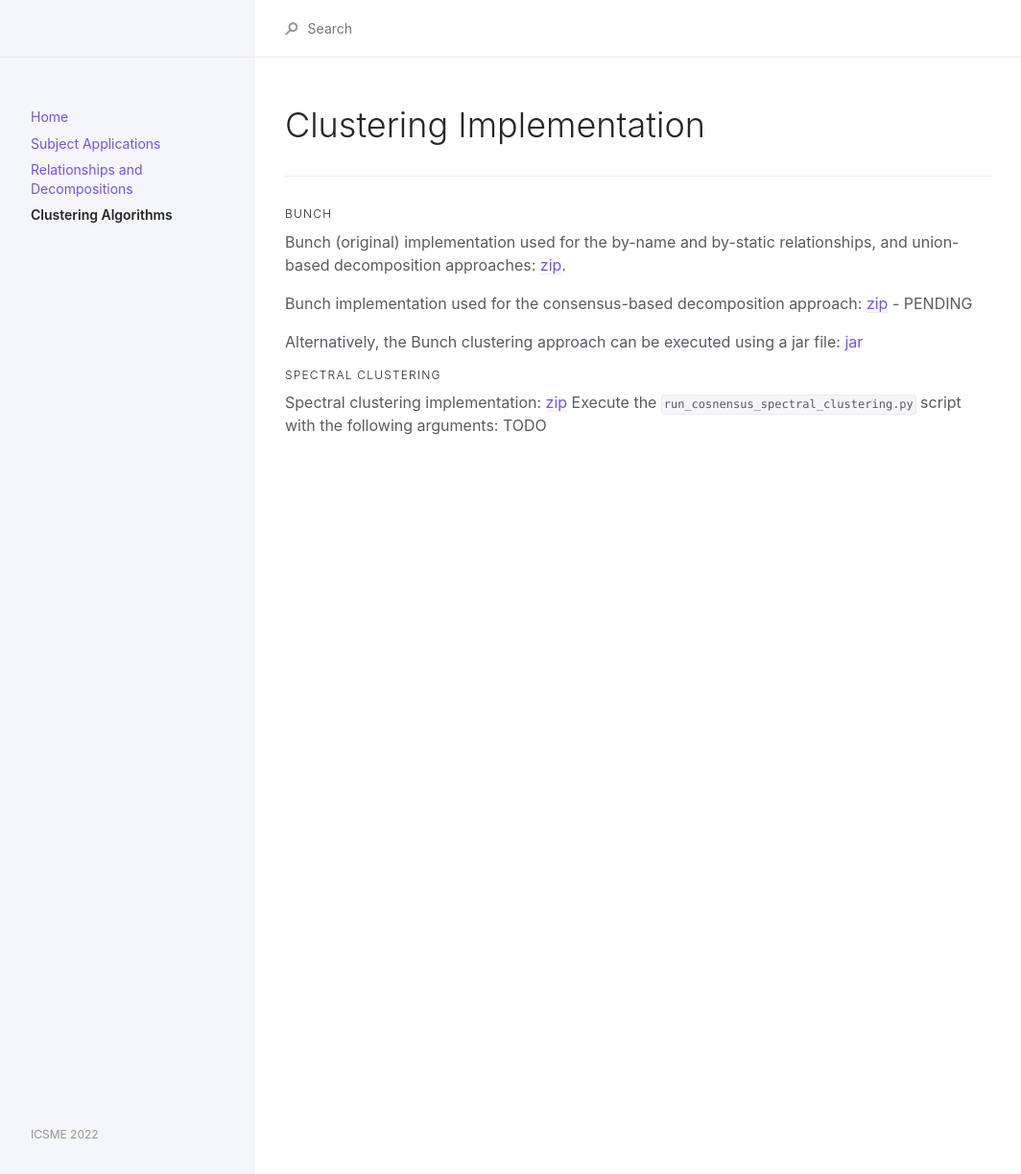
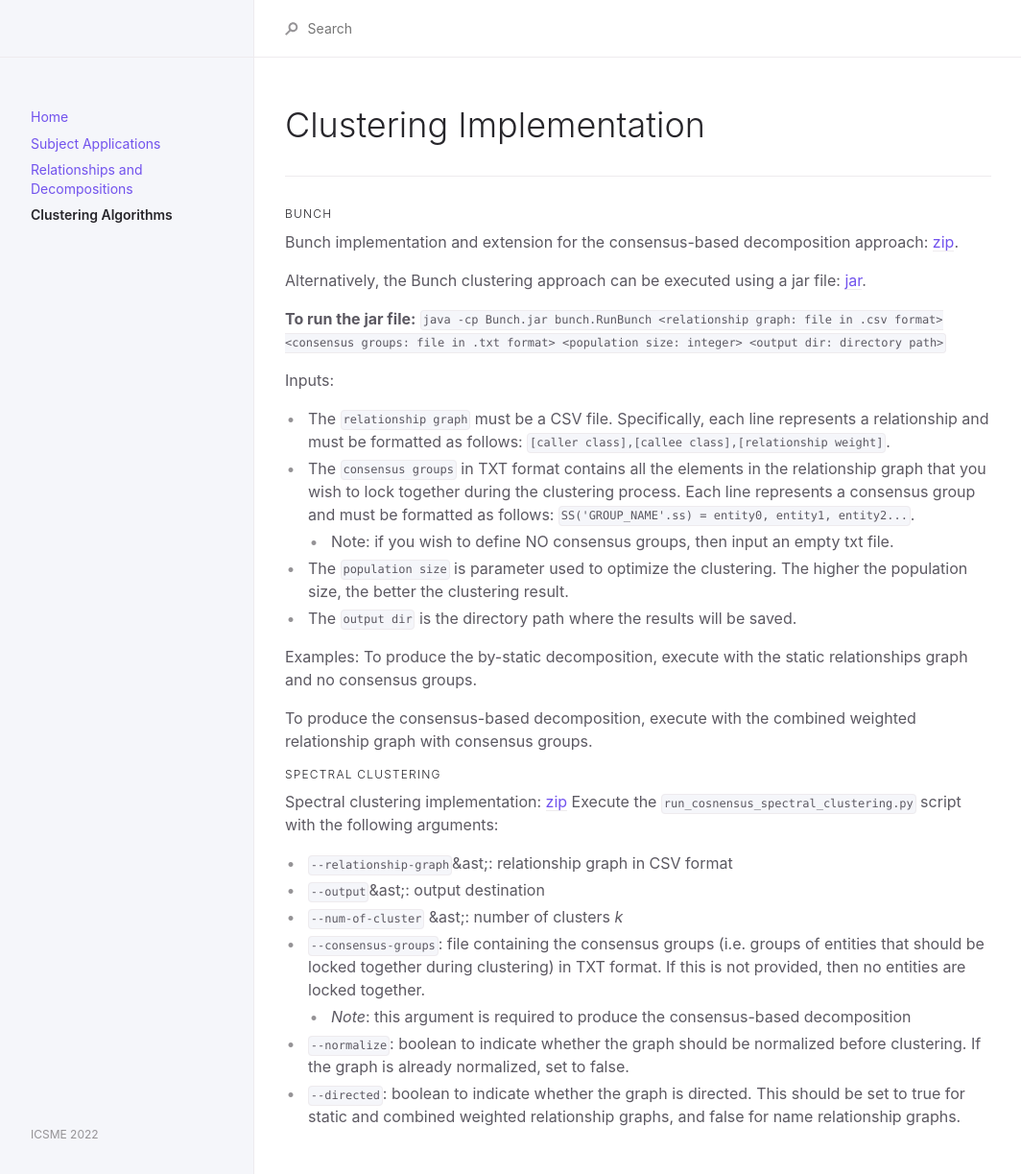
Before and after one commit to anonresearchsub/anonresearchsub.github.io, a Jekyll site: the page built from docs/clusteringalgorithms.md, in a window 1280 px wide. Shown: the whole page at 96% size, without its empty margins (107-1171 px from the left). Built offline with Jekyll 4.4.1, drawn with Linux system fonts in a browser that asks for light colours.

Commit message:
updated clustering implementation

```diff
--- a/docs/clusteringalgorithms.md
+++ b/docs/clusteringalgorithms.md
@@ -11,13 +11,33 @@ permalink: /docs/clusteringimplementation
 
 #### Bunch
 
-Bunch (original) implementation used for the by-name and by-static relationships, and union-based decomposition approaches: [zip](/assets/data/Bunch-source.zip).
+Bunch implementation and extension for the consensus-based decomposition approach: [zip](/assets/data/Bunch-source.zip).
 
-Bunch implementation used for the consensus-based decomposition approach: [zip]() - PENDING
+Alternatively, the Bunch clustering approach can be executed using a jar file: [jar](/assets/data/Bunch-jar.zip).
 
-Alternatively, the Bunch clustering approach can be executed using a jar file: [jar](/assets/data/Bunch-jar.zip)
+**To run the jar file:**
+`java -cp Bunch.jar bunch.RunBunch <relationship graph: file in .csv format> <consensus groups: file in .txt format> <population size: integer> <output dir: directory path>`
+
+Inputs:
+- The `relationship graph` must be a CSV file. Specifically, each line represents a relationship and must be formatted as follows: `[caller class],[callee class],[relationship weight]`.
+- The `consensus groups` in TXT format contains all the elements in the relationship graph that you wish to lock together during the clustering process. Each line represents a consensus group and must be formatted as follows: `SS('GROUP_NAME'.ss) = entity0, entity1, entity2...`.
+  - Note: if you wish to define NO consensus groups, then input an empty txt file.
+- The `population size` is parameter used to optimize the clustering. The higher the population size, the better the clustering result.
+- The `output dir` is the directory path where the results will be saved.
+
+Examples:
+To produce the by-static decomposition, execute with the static relationships graph and no consensus groups.
+
+To produce the consensus-based decomposition, execute with the combined weighted relationship graph with consensus groups.
 
 #### Spectral Clustering
 
 Spectral clustering implementation: [zip](/assets/data/Spectral-source.zip)
-Execute the `run_cosnensus_spectral_clustering.py` script with the following arguments: TODO
+Execute the `run_cosnensus_spectral_clustering.py` script with the following arguments:
+* `--relationship-graph`&ast;: relationship graph in CSV format
+* `--output`&ast;: output destination
+* `--num-of-cluster` &ast;: number of clusters *k*
+* `--consensus-groups`: file containing the consensus groups (i.e. groups of entities that should be locked together during clustering) in TXT format. If this is not provided, then no entities are locked together.
+  * *Note*: this argument is required to produce the consensus-based decomposition
+* `--normalize`: boolean to indicate whether the graph should be normalized before clustering. If the graph is already normalized, set to false.
+* `--directed`: boolean to indicate whether the graph is directed. This should be set to true for static and combined weighted relationship graphs, and false for name relationship graphs.
```
Also changed, not shown: 2 other files.
